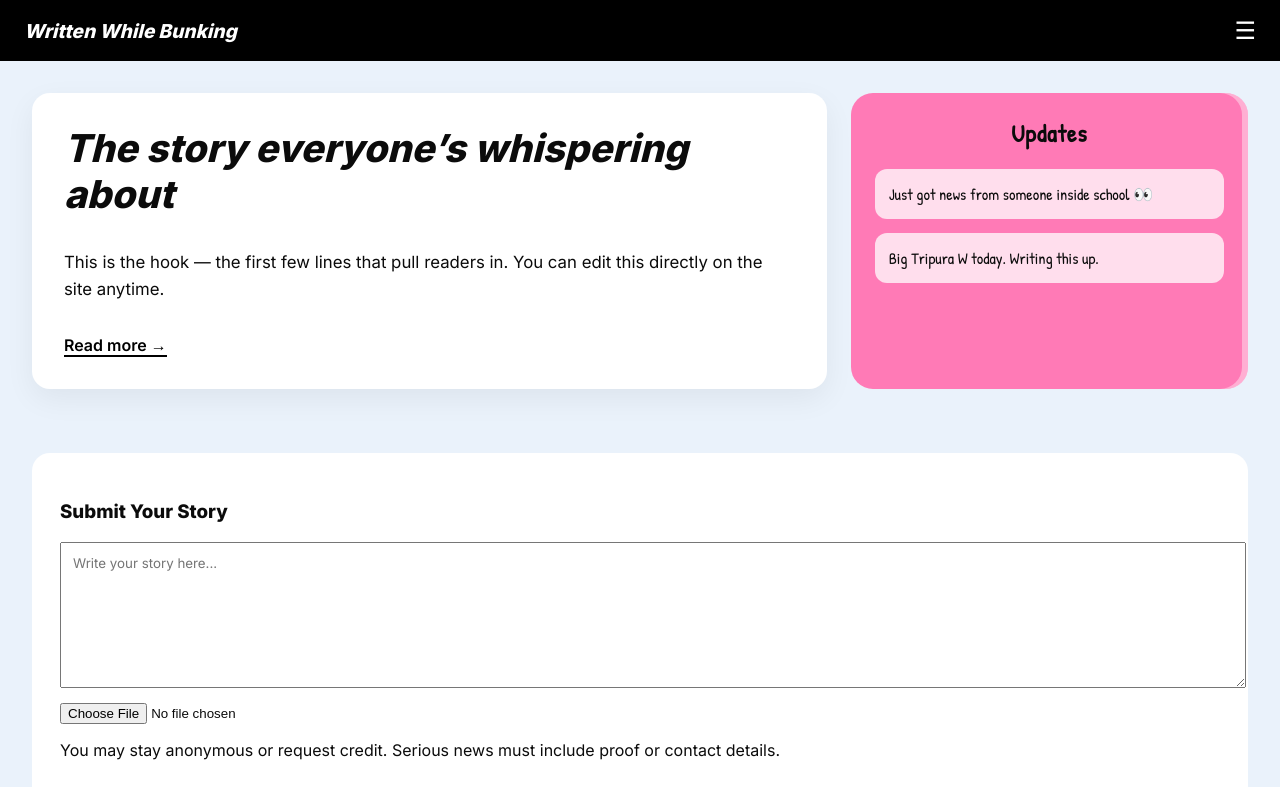
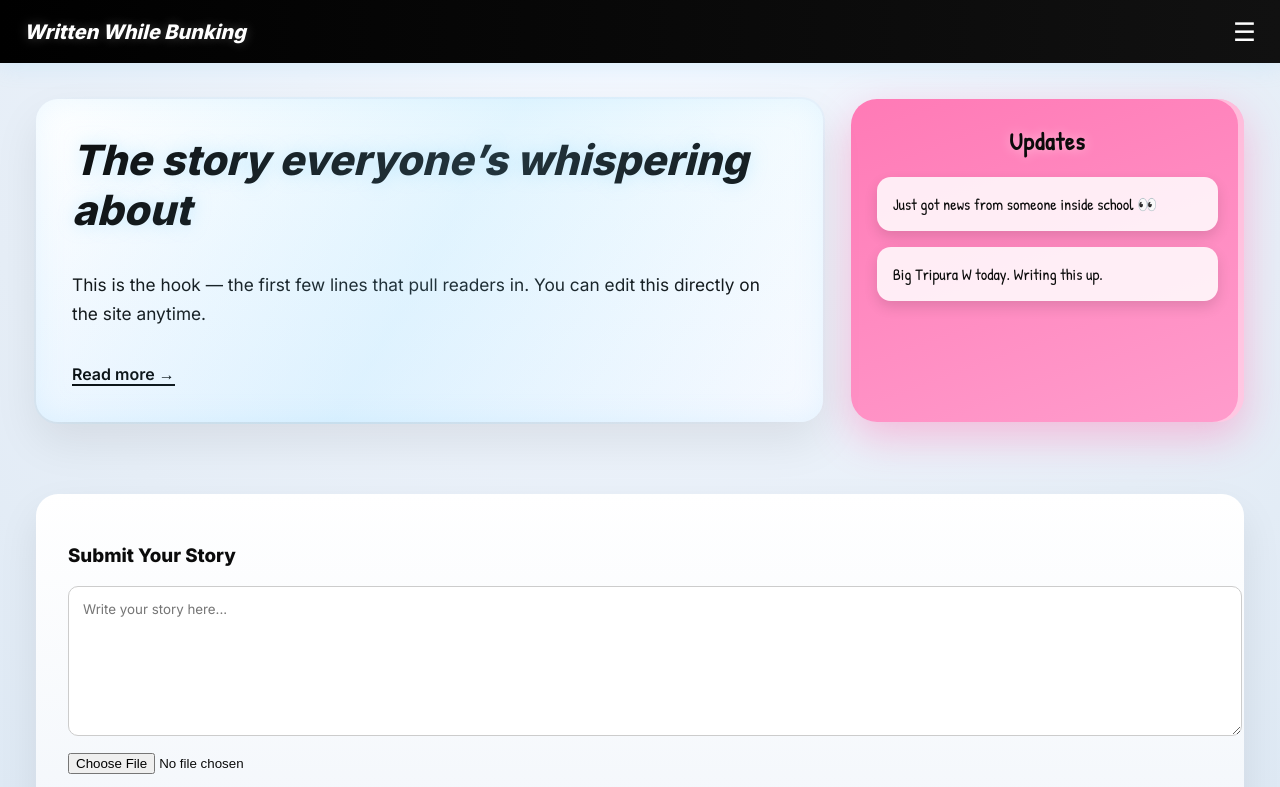
Before and after one commit to madhuja24/written-while-bunking, a plain HTML site: page index.html in a window 1280 px wide. Shown: the top 787 px of the page. Drawn offline with Linux system fonts and the light colour scheme.

Commit message:
Update index.html

```diff
--- a/index.html
+++ b/index.html
@@ -1,4 +1,4 @@
- <!DOCTYPE html>
+<!DOCTYPE html>
 <html lang="en">
 <head>
   <meta charset="UTF-8" />
@@ -14,12 +14,13 @@
       --soft-blue: #eaf2fb;
       --gray-blue: #b7c6d9;
       --black: #0b0b0b;
+      --glow-blue: #7dd3fc;
     }
 
     body {
       margin: 0;
       font-family: Inter, sans-serif;
-      background: var(--soft-blue);
+      background: radial-gradient(circle at top, #f4f8ff, #e6eef7 60%, #dbe7f3);
       color: var(--black);
     }
 
@@ -28,109 +29,120 @@
       justify-content: space-between;
       align-items: center;
       padding: 16px 24px;
-      background: black;
+      background: linear-gradient(90deg, #000, #111);
       color: white;
+      box-shadow: 0 0 25px rgba(125, 211, 252, 0.25);
     }
 
     header .logo {
       font-weight: 800;
       font-style: italic;
-      font-size: 1.2rem;
+      font-size: 1.25rem;
+      text-shadow: 0 0 12px rgba(255,255,255,0.25);
     }
 
     header .menu {
-      font-size: 1.5rem;
+      font-size: 1.6rem;
       cursor: pointer;
     }
 
     main {
       display: grid;
       grid-template-columns: 2fr 1fr;
-      gap: 24px;
-      padding: 32px;
+      gap: 28px;
+      padding: 36px;
     }
 
-    /* Featured article */
     .featured {
-      background: white;
-      padding: 32px;
-      border-radius: 18px;
-      box-shadow: 0 10px 30px rgba(0,0,0,0.06);
+      background: linear-gradient(180deg, #ffffff, #f6f9ff);
+      padding: 36px;
+      border-radius: 22px;
+      box-shadow: 0 20px 45px rgba(0,0,0,0.08), inset 0 0 30px rgba(125,211,252,0.15);
+      position: relative;
+    }
+
+    .featured::after {
+      content: "";
+      position: absolute;
+      inset: -2px;
+      border-radius: 24px;
+      background: linear-gradient(120deg, transparent, rgba(125,211,252,0.6), transparent);
+      opacity: 0.35;
+      pointer-events: none;
     }
 
     .featured h1 {
-      font-size: 2.4rem;
+      font-size: 2.6rem;
       font-style: italic;
       margin-top: 0;
+      text-shadow: 0 0 18px rgba(125,211,252,0.35);
     }
 
     .featured p {
-      font-size: 1.05rem;
-      line-height: 1.6;
+      font-size: 1.08rem;
+      line-height: 1.7;
     }
 
     .featured a {
       display: inline-block;
-      margin-top: 16px;
+      margin-top: 18px;
       font-weight: 600;
       text-decoration: none;
       color: black;
       border-bottom: 2px solid black;
     }
 
-    /* Updates book */
     .updates {
-      background: var(--pink);
-      border-radius: 22px;
-      padding: 24px;
+      background: linear-gradient(160deg, var(--pink), #ff9ccc);
+      border-radius: 26px;
+      padding: 26px;
       font-family: 'Patrick Hand', cursive;
-      position: relative;
-      box-shadow: inset -6px 0 0 rgba(255,255,255,0.4);
+      box-shadow: 0 15px 40px rgba(255, 122, 182, 0.45), inset -6px 0 0 rgba(255,255,255,0.45);
     }
 
     .updates h2 {
       margin-top: 0;
       text-align: center;
       letter-spacing: 1px;
+      text-shadow: 0 0 12px rgba(255,255,255,0.5);
     }
 
     .update-entry {
-      background: rgba(255,255,255,0.75);
-      padding: 14px;
-      border-radius: 12px;
-      margin-bottom: 14px;
+      background: rgba(255,255,255,0.85);
+      padding: 16px;
+      border-radius: 14px;
+      margin-bottom: 16px;
+      box-shadow: 0 6px 14px rgba(0,0,0,0.12);
     }
 
-    /* Submit section */
     .submit {
-      margin: 32px;
-      background: white;
-      padding: 28px;
-      border-radius: 18px;
+      margin: 36px;
+      background: linear-gradient(180deg, #ffffff, #f2f6fb);
+      padding: 32px;
+      border-radius: 22px;
+      box-shadow: 0 18px 40px rgba(0,0,0,0.08);
     }
 
     .submit textarea {
       width: 100%;
       min-height: 120px;
-      padding: 12px;
+      padding: 14px;
       font-family: Inter;
-      margin-bottom: 10px;
+      margin-bottom: 12px;
+      border-radius: 10px;
+      border: 1px solid #ccc;
     }
 
     footer {
       text-align: center;
-      padding: 18px;
+      padding: 20px;
       font-size: 0.9rem;
       color: #444;
-    }
-
-    /* Editable hint */
-    [contenteditable="true"] {
-      outline: 2px dashed transparent;
+      text-shadow: 0 0 10px rgba(125,211,252,0.2);
     }
 
     [contenteditable="true"]:focus {
-      outline: 2px dashed var(--gray-blue);
+      outline: 2px dashed var(--glow-blue);
       background: #f8fbff;
     }
 
```
